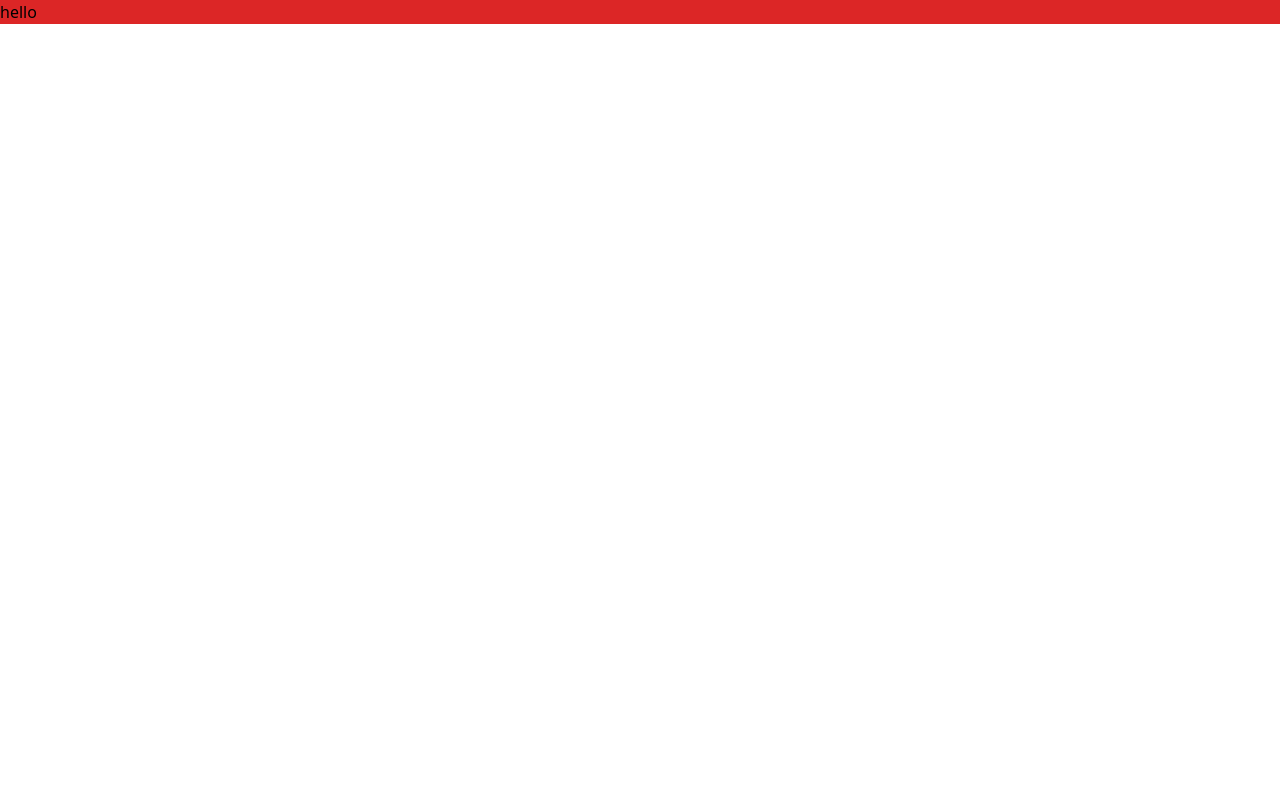
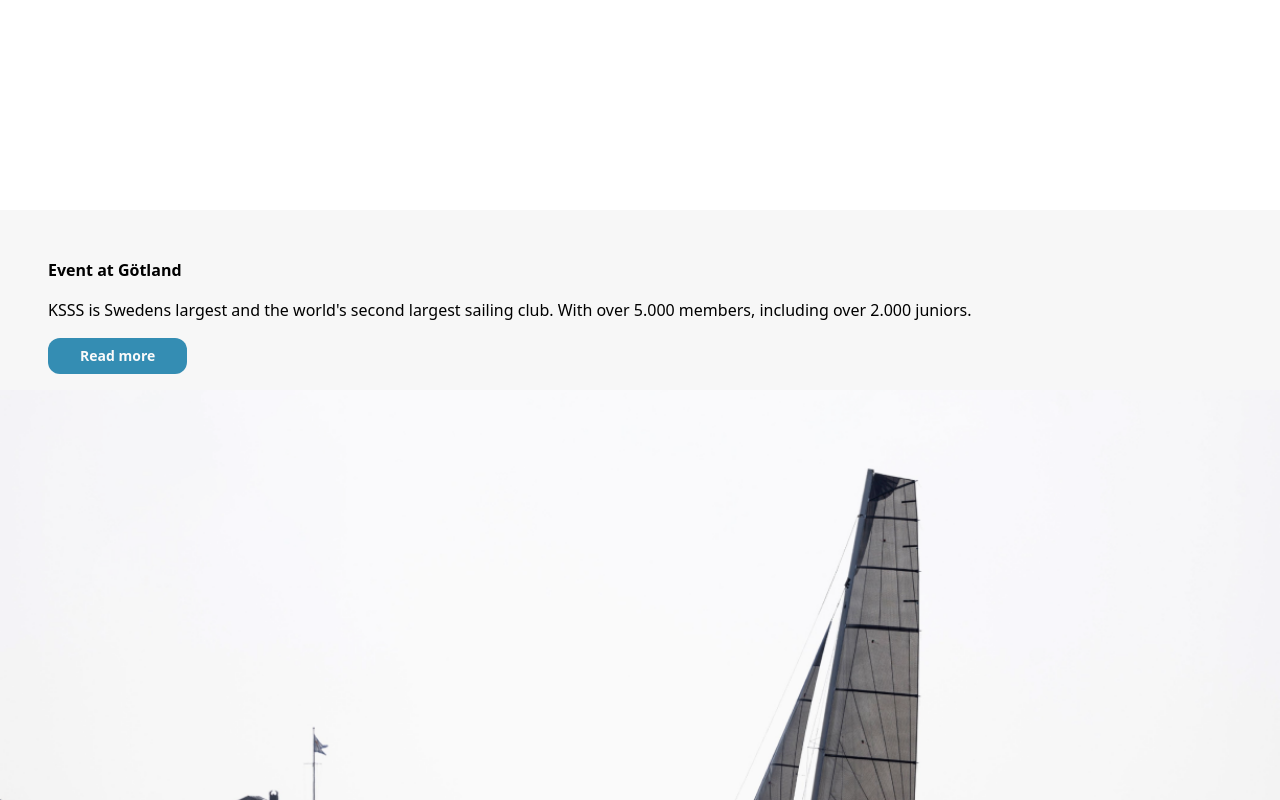
Before and after one commit to Nesrinemh/Hyper-Island--Ksss-timeline, a React (Vite) app: page / in a window 1280 px wide. Shown: the top 800 px of the page. Built offline with nearby package versions, Linux system fonts and the light colour scheme.

Commit message:
MainCard first version done

```diff
--- /dev/null
+++ b/data.js
@@ -0,0 +1,37 @@
+export const archive = [
+  {
+    title: 'Event at Götland',
+    sumary:
+      "KSSS is Swedens largest and the world's second largest sailing club. With over 5.000 members, including over 2.000 juniors.",
+    mainImg: './src/assets/example.png',
+    readMore: 'Read more',
+  },
+  {
+    title: 'Event at Götland',
+    sumary:
+      "KSSS is Swedens largest and the world's second largest sailing club. With over 5.000 members, including over 2.000 juniors.",
+    mainImg: './src/assets/example.png',
+    readMore: 'Read more',
+  },
+  {
+    title: 'Event at Götland',
+    sumary:
+      "KSSS is Swedens largest and the world's second largest sailing club. With over 5.000 members, including over 2.000 juniors.",
+    mainImg: './src/assets/example.png',
+    readMore: 'Read more',
+  },
+  {
+    title: 'Event at Götland',
+    sumary:
+      "KSSS is Swedens largest and the world's second largest sailing club. With over 5.000 members, including over 2.000 juniors.",
+    mainImg: './src/assets/example.png',
+    readMore: 'Read more',
+  },
+  {
+    title: 'Event at Götland',
+    sumary:
+      "KSSS is Swedens largest and the world's second largest sailing club. With over 5.000 members, including over 2.000 juniors.",
+    mainImg: './src/assets/example.png',
+    readMore: 'Read more',
+  },
+];
--- a/src/App.jsx
+++ b/src/App.jsx
@@ -1,10 +1,10 @@
 import './App.css';
+import Main from './container/Main';
 
 function App() {
   return (
     <>
-      {' '}
-      <h1 className=' bg-red-600'> hello</h1>
+      <Main />
     </>
   );
 }
--- a/src/components/main/MainCard.jsx
+++ b/src/components/main/MainCard.jsx
@@ -1,17 +1,60 @@
-import React, { useEffect } from "react";
-import AOS from "aos";
-import "aos/dist/aos.css";
+import React, { useEffect } from 'react';
+import { archive } from '../../../data.js';
+import AOS from 'aos';
+import 'aos/dist/aos.css';
 
 function MainCard() {
   useEffect(() => {
     AOS.init({
       offset: 200,
       duration: 500,
-      easing: "ease-in-sine",
+      easing: 'ease-in-sine',
     });
   }, []);
 
-  return <div>MainCard</div>;
+  return (
+    <>
+      <div style={{ height: '210px' }}></div>
+      <article>
+        {archive.map((item, index) => {
+          return (
+            <section
+              key={index}
+              className="w-full flex flex-col pt-12"
+              style={{ backgroundColor: '#F7F7F7' }}
+              {...(index > 1 && {
+                'data-aos': 'fade-zoom-in',
+                'data-aos-offset': '400',
+                'data-aos-easing': 'ease-in-sine',
+                'data-aos-duration': '400',
+              })}
+              //{...(index > 1 && {
+              // data-aos="fade-up"
+              // data-aos-offset="300"
+              // data-aos-easing="ease-in-sine"
+              // data-aos-duration="400"
+              //})}
+            >
+              <section className="ml-12 mr-12 pb-4">
+                <h2 className="font-bold">{item.title}</h2>
+                <p className="font-size-13 py-4">{item.sumary}</p>
+                <button
+                  href="https://example.com"
+                  target="_blank"
+                  rel="noopener noreferrer"
+                  className="font-bold text-sm border-none rounded-xl px-8 py-2  transform sm: active:scale-95 transition-transform duration-200"
+                  style={{ backgroundColor: '#348DB3', color: '#FAFAFA' }}
+                >
+                  {item.readMore || 'Read more'}
+                </button>
+              </section>
+              <img src={item.mainImg} alt="main image" />
+            </section>
+          );
+        })}
+      </article>
+    </>
+  );
 }
 
 export default MainCard;
--- a/src/container/Main.jsx
+++ b/src/container/Main.jsx
@@ -1,7 +1,12 @@
 import React from 'react';
+import MainCard from '../components/main/MainCard';
 
 function Main() {
-  return <div>Main</div>;
+  return (
+    <>
+      <MainCard />
+    </>
+  );
 }
 
 export default Main;
```
Also changed, not shown: src/assets/example.png (added), 1 other file (tests, documents, lock files or other folders).
